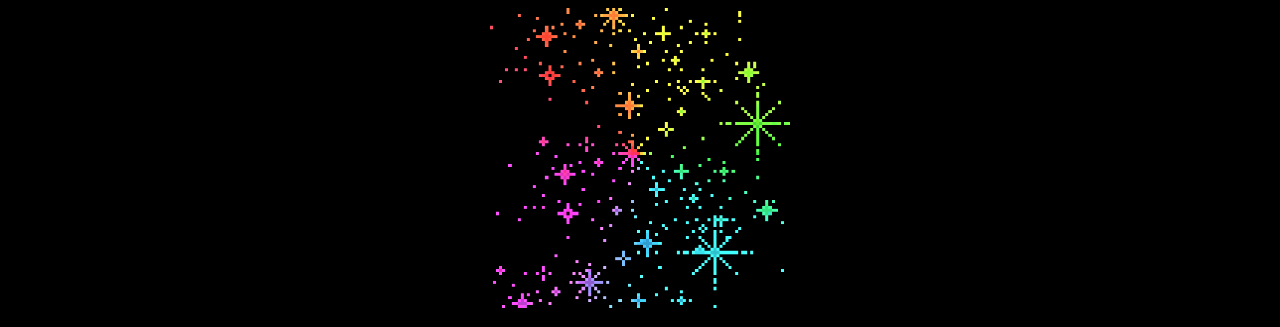
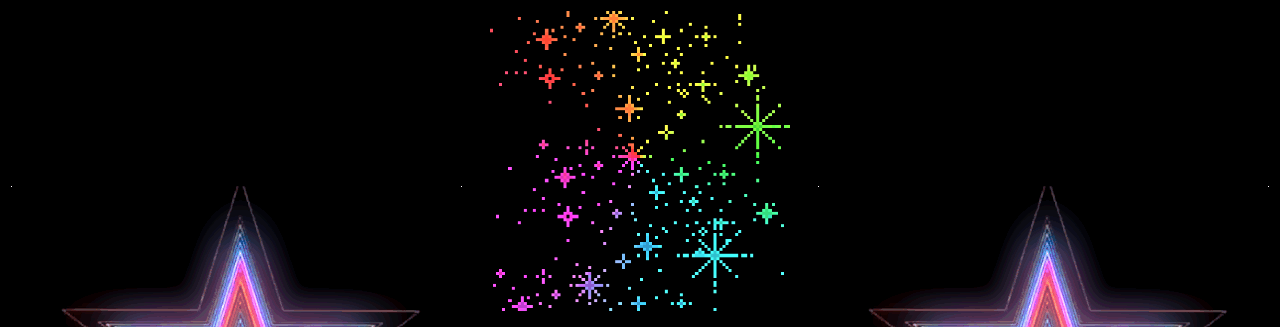
Before and after one commit to HackerAlberto/HackerAlberto.github.io, a plain HTML site: page index.html in a window 1280 px wide. Shown: the top 327 px of the page. Drawn offline with Linux system fonts and the light colour scheme.

Commit message:
Greate Update

```diff
--- a/index.html
+++ b/index.html
@@ -5,9 +5,13 @@
     </head>
     <body style="background-color:black;color:snow;">
         <!-- This is a note -->
-        <center>
-        <img src="spark.gif" style="width:300px;height:300px;"><h1>Welcome to the world of wonder</h1><img src="spark.gif"style="width:300px;height:300px;">
-        </center>
+        <table style="width:100%">
+            <tr>
+                <th><img src="star.gif" alt=""></th>
+                <th><img src="spark.gif" style="width:300px;height:300px;"><h1>Welcome to the world of wonder</h1><img src="spark.gif"style="width:300px;height:300px;"></th>
+                <th><img src="star.gif" alt=""></th>
+            </tr>
+        </table>
         <h3>Its quite cool</h3>
         <p>Dooooooooont! <em>or elsee.....</em></p>
         <img src="pineapple.jpg">
```
Also changed, not shown: star.gif (added).
